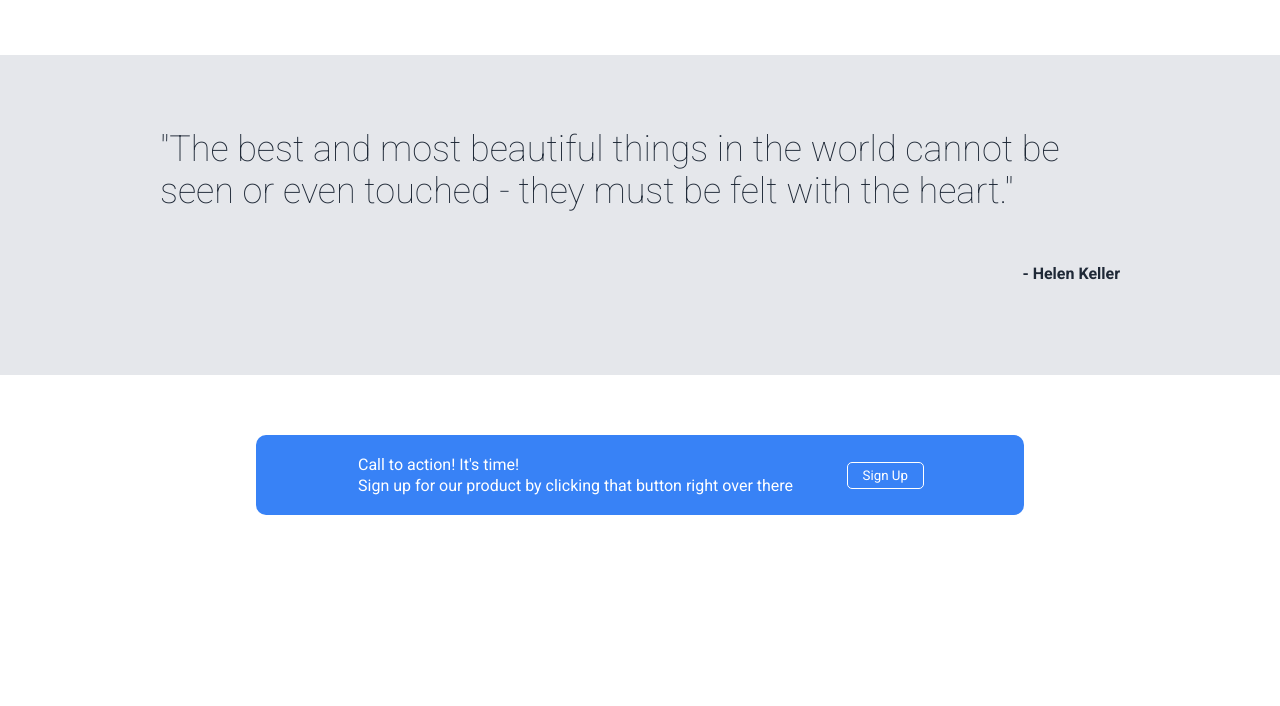
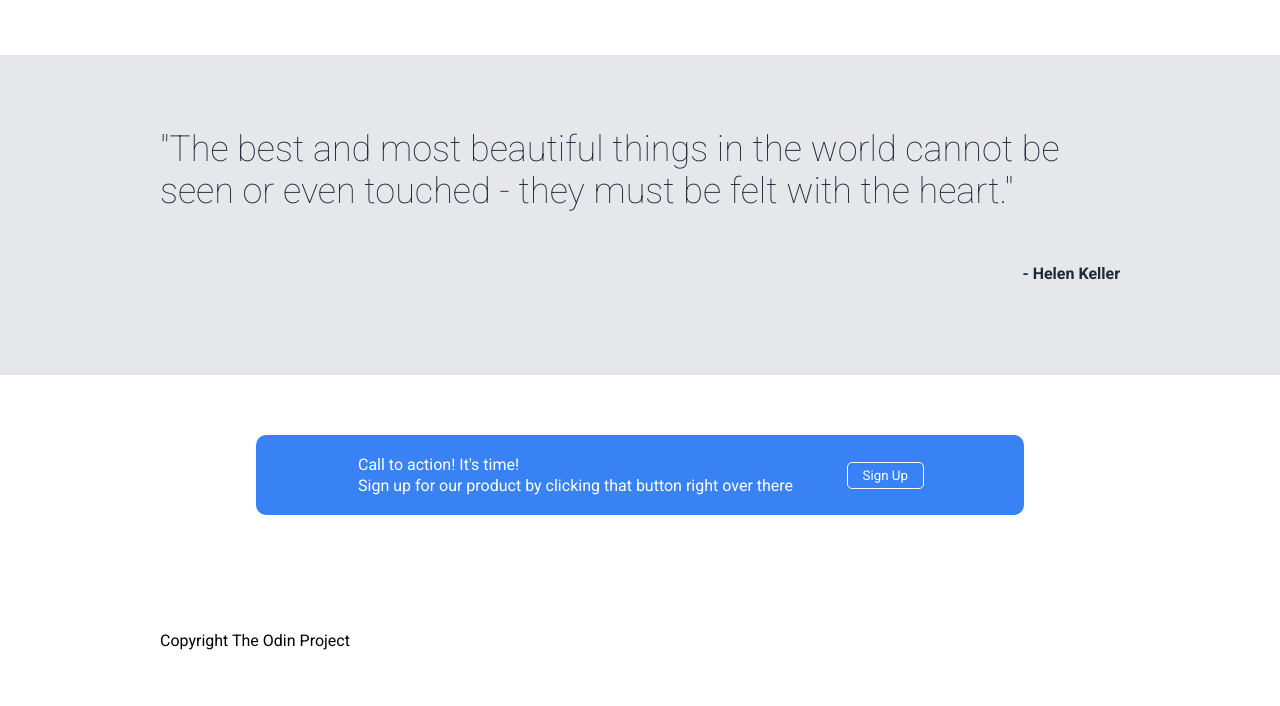
Before and after one commit to klpabes/odin-landing-page, a plain HTML site: page index.html in a window 1280 px wide. Shown: the part 773-1479 px from the top of the page. Before the commit the page ends 1388 px from the top, so only its background shows below. Drawn offline with Linux system fonts and the light colour scheme.

Commit message:
Add footer container

```diff
--- a/index.html
+++ b/index.html
@@ -63,5 +63,8 @@
                 <button>Sign Up</button>
             </div>
         </div>
+        <div class="con footer">
+            <p>Copyright The Odin Project</p>
+        </div>
     </body>
 </html>
```
